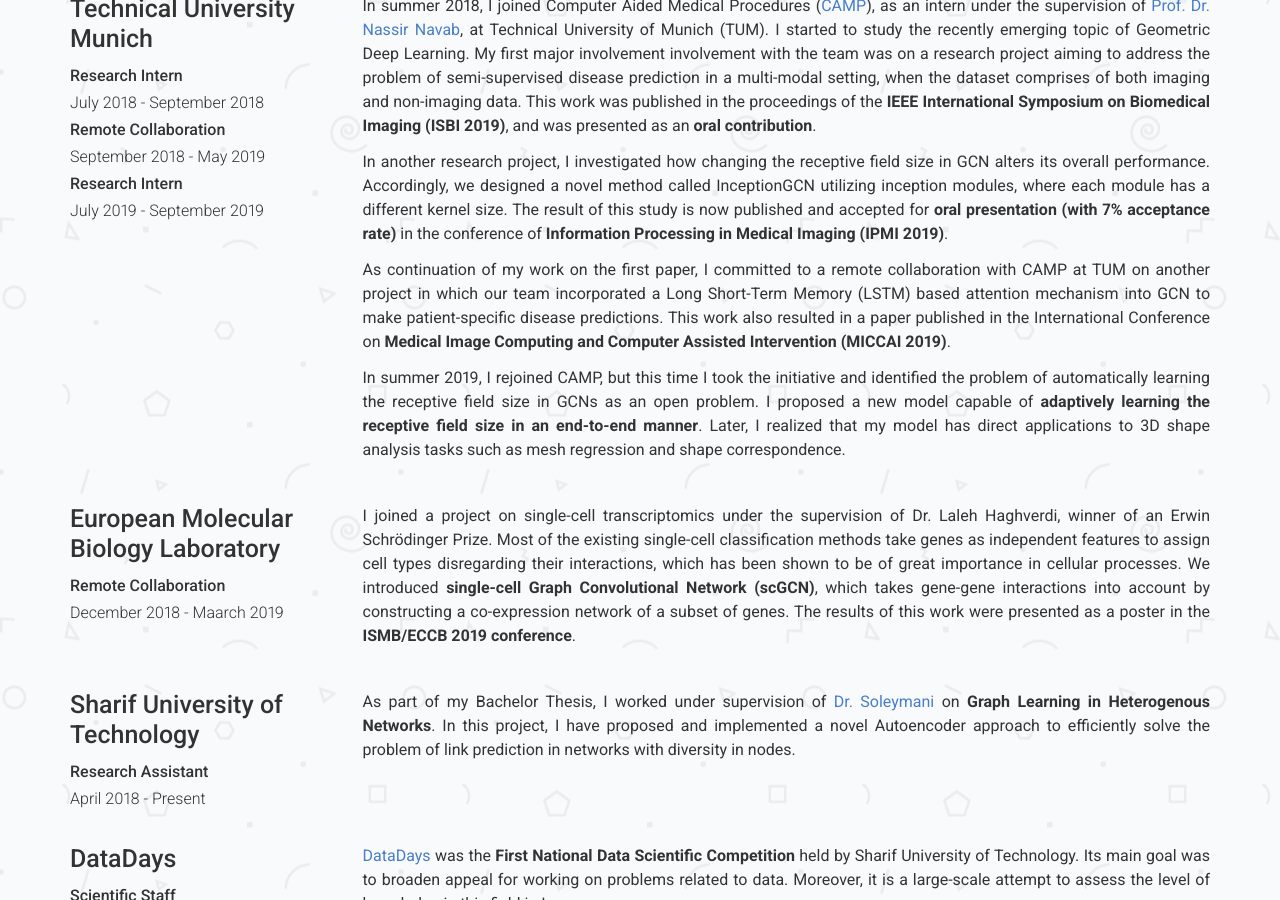
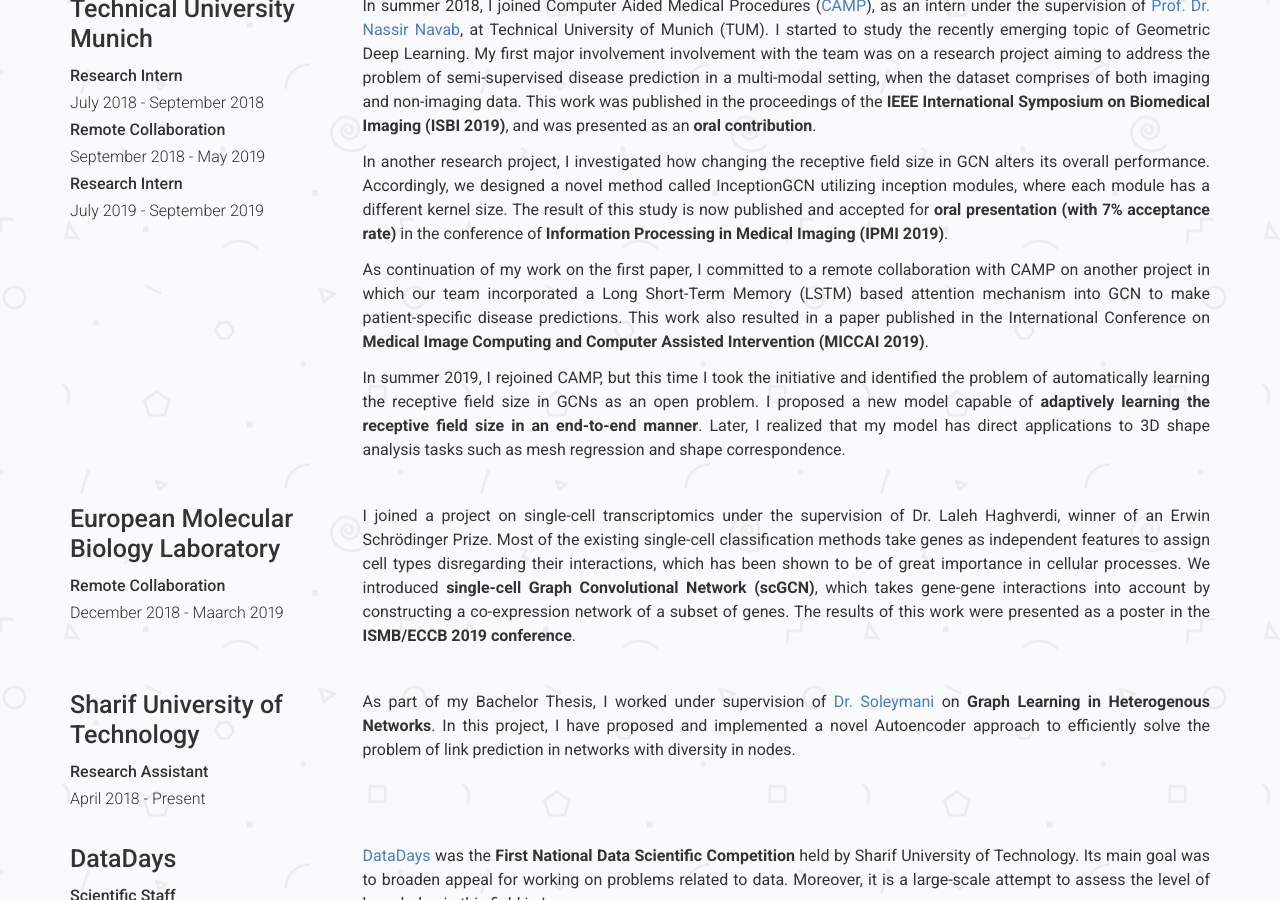
Before and after one commit to shekshaa/shekshaa.github.io, a Jekyll site: the page built from index.md, in a window 1280 px wide and 900 px high, scrolled down 2289 px. Built offline with Jekyll 4.4.1, drawn with Linux system fonts in a browser that asks for light colours; a style sheet for code colours, icons or effects is not loaded.

Commit message:
Update experience.yml

```diff
--- a/_data/experience.yml
+++ b/_data/experience.yml
@@ -19,7 +19,7 @@
     The result of this study is now published and accepted for **oral presentation (with 7% acceptance rate)** in the conference of **Information
     Processing in Medical Imaging (IPMI 2019)**.
 
-    As continuation of my work on the first paper, I committed to a remote collaboration with CAMP at TUM on another project in which
+    As continuation of my work on the first paper, I committed to a remote collaboration with CAMP on another project in which
     our team incorporated a Long Short-Term Memory (LSTM) based attention mechanism into GCN to make patient-specific
     disease predictions. This work also resulted in a paper published in the International Conference on **Medical Image Computing
     and Computer Assisted Intervention (MICCAI 2019)**.
```
